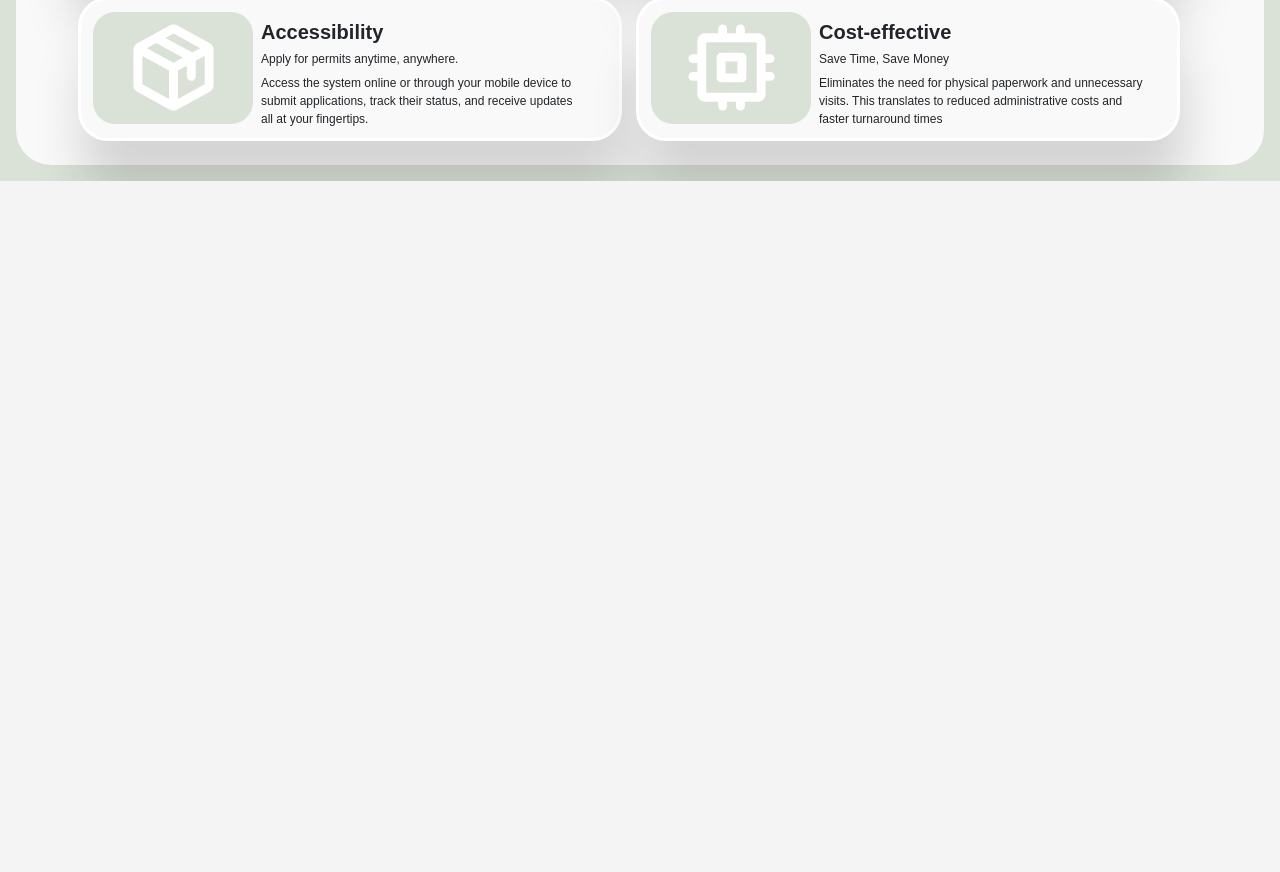
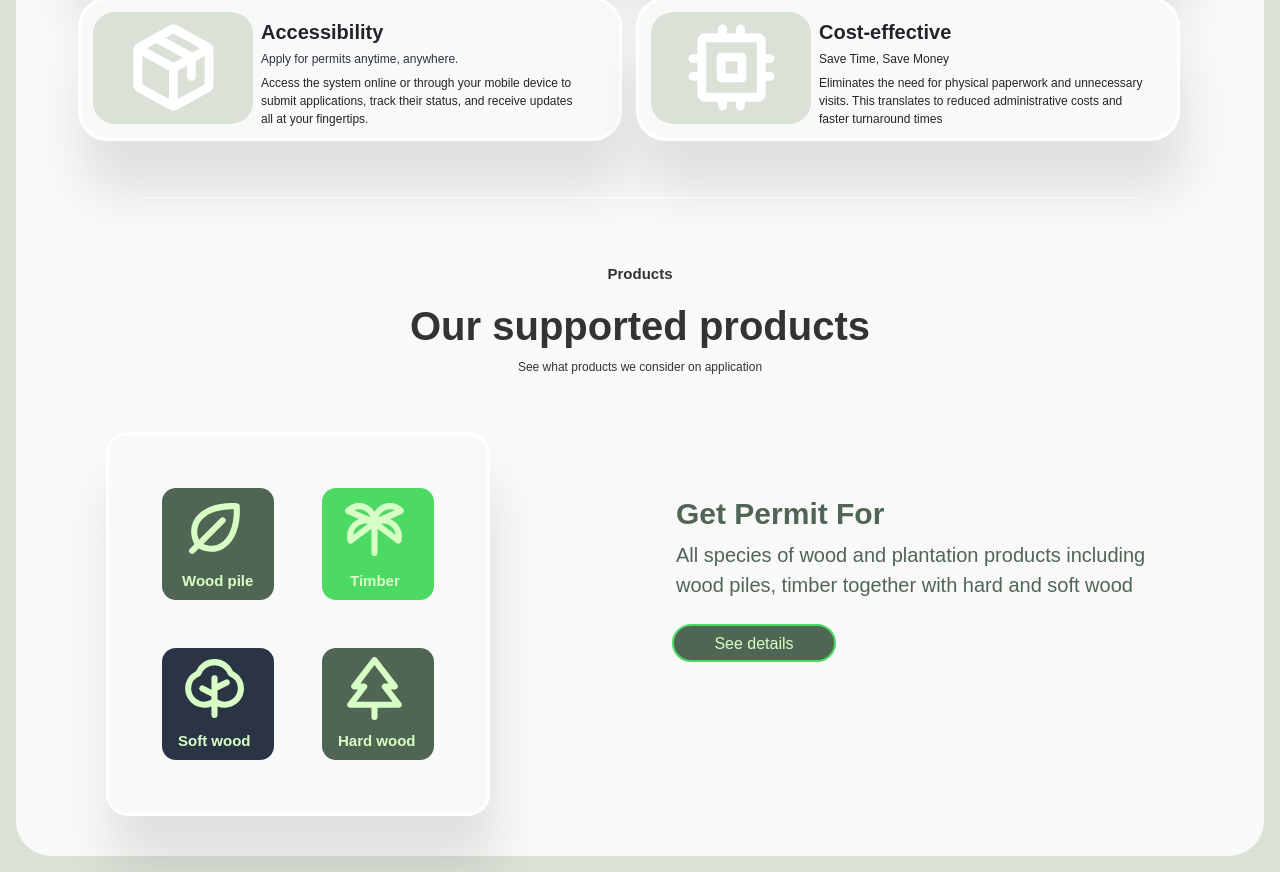
Before and after one commit to Eddieaero/Mpps-Project, a React (Vite) app in the folder Mpps-frontend/: page / in a window 1280 px wide. Shown: the part 943-1815 px from the top of the page. Before the commit the page ends 1124 px from the top, so only its background shows below. Built offline with nearby package versions, Linux system fonts and the light colour scheme.

Commit message:
added product section on the home page

```diff
--- a/Mpps-frontend/src/components/Card/Card1.jsx
+++ b/Mpps-frontend/src/components/Card/Card1.jsx
@@ -1,4 +1,8 @@
 // import React from "react";
+
+import '../../custom-colors.css';
+
+import sectionline from  "../../assets/Line29.svg";
 
 import Container from "react-bootstrap/Container";
 import Row from "react-bootstrap/Row";
@@ -22,12 +26,12 @@ const Card1 = () => {
                     </div>
                     <div className="d-flex col-12 " >
                         <Row>
-                            <Card className="d-flex p-2 m-2 "  style={{backgroundColor: "var(--next-white)", border: "3px solid var(--plain-white)", boxShadow: "-5px 50px 50px rgba(0, 0, 0, 0.15)", borderRadius: "30px", width: "34rem", height: "9rem" }} >
+                            <Card className="d-flex p-2 m-2 "  style={{backgroundColor: "var(--next-white)", border: "3px solid var(--plain-white)", boxShadow: "-5px 50px 50px rgba(0, 0, 0, 0.1)", borderRadius: "30px", width: "34rem", height: "9rem" }} >
                                 <Row className="m-1">
                                     <Col lg={4} className="d-flex  p-2 justify-content-center align-items-center" style={{ backgroundColor: "var(--custom-white)", width: "10rem", height: "7rem", borderRadius: "22px"}}>
                                         <FingerprintSimple style={{color:"var(--plain-white)", margin: "5px"}} className=" " size={95} weight="bold" />
                                     </Col>
-                                    <Col lg={8} className=" flex-row p-2" style={{ overflow: 'auto' }}  >
+                                    <Col lg={8} className=" flex-row p-2 " style={{ overflow: 'auto' }}  >
                                         <h1 style={{ fontSize: "20px ", fontWeight: "bold"}}>Security</h1>
                                         <h2 style={{ fontSize: "12px ", fontWeight: "semibold"}}>Data Security You Can Trust</h2>
                                         <p className="text-right" style={{ fontSize: "12px"}}>
@@ -37,14 +41,14 @@ const Card1 = () => {
                                 </Row>
 
                             </Card>
-                            <Card className="d-flex p-2 m-2"  style={{backgroundColor: "var(--next-white)", border: "3px solid var(--plain-white)", boxShadow: "5px 50px 50px rgba(0, 0, 0, 0.15)", borderRadius: "30px", width: "34rem", height: "9rem" }}>
+                            <Card className="d-flex p-2 m-2"  style={{backgroundColor: "var(--next-white)", border: "3px solid var(--plain-white)", boxShadow: "5px 50px 50px rgba(0, 0, 0, 0.1)", borderRadius: "30px", width: "34rem", height: "9rem" }}>
                                 <Row className="m-1">
                                     <Col lg={4} className="d-flex  p-2 justify-content-center align-items-center" style={{ backgroundColor: "var(--custom-white)", width: "10rem", height: "7rem", borderRadius: "22px"}}>
                                         <Package style={{color:"var(--plain-white)", margin: "5px"}} size={95} weight="bold" />
                                     </Col>
                                     <Col lg={8} className="  flex-row p-2" style={{ overflow: 'auto' }}  >
                                         <h1 style={{ fontSize: "20px ", fontWeight: "bold"}}>Accessibility</h1>
-                                        <h2 style={{ fontSize: "12px ", fontWeight: "semibold"}}>Apply for permits anytime, anywhere.</h2>
+                                        <h2 style={{ color: "var(--dark-blue)", fontSize: "12px ", fontWeight: "semibold"}}>Apply for permits anytime, anywhere.</h2>
                                         <p className="text-right" style={{ fontSize: "12px"}}>
                                         Access the system online or through your mobile device to submit applications, track their status, and receive updates all at your fingertips.</p>
                                     </Col>
@@ -52,7 +56,7 @@ const Card1 = () => {
                             </Card>
                         </Row>
                         <Row>
-                            <Card className="d-flex p-2 m-2"  style={{backgroundColor: "var(--next-white)", border: "3px solid var(--plain-white)", boxShadow: "5px 50px 50px rgba(0, 0, 0, 0.15)", borderRadius: "30px", width: "34rem", height: "9rem" }}>
+                            <Card className="d-flex p-2 m-2"  style={{backgroundColor: "var(--next-white)", border: "3px solid var(--plain-white)", boxShadow: "5px 50px 50px rgba(0, 0, 0, 0.1)", borderRadius: "30px", width: "34rem", height: "9rem" }}>
                                 <Row className="m-1">
                                     <Col lg={4} className="d-flex  p-2 justify-content-center align-items-center" style={{ backgroundColor: "var(--custom-white)", width: "10rem", height: "7rem", borderRadius: "22px"}}>
                                         <CubeTransparent style={{color:"var(--plain-white)", margin: "5px"}} size={95} weight="bold"  />
@@ -66,7 +70,7 @@ const Card1 = () => {
                                 </Col>
                                 </Row>
                             </Card>
-                        <Card className="d-flex p-2 m-2"  style={{backgroundColor: "var(--next-white)", border: "3px solid var(--plain-white)", boxShadow: "5px 50px 50px rgba(0, 0, 0, 0.15)", borderRadius: "30px", width: "34rem", height: "9rem" }}>
+                            <Card className="d-flex p-2 m-2"  style={{backgroundColor: "var(--next-white)", border: "3px solid var(--plain-white)", boxShadow: "5px 50px 50px rgba(0, 0, 0, 0.1)", borderRadius: "30px", width: "34rem", height: "9rem" }}>
                                 <Row className="m-1">
                                     <Col lg={4} className="d-flex  p-2 justify-content-center align-items-center" style={{ backgroundColor: "var(--custom-white)", width: "10rem", height: "7rem", borderRadius: "22px"}}>
                                         <Cpu style={{color:"var(--plain-white)", margin: "5px"}} size={95} weight="bold"  />
@@ -81,12 +85,10 @@ const Card1 = () => {
                                 </Row>
                             </Card>
                         </Row>
-
                     </div>
-
                 </Row>
-                <Row>
-
+                <Row className="m-5">
+                    <img  src={sectionline} alt="" className="sectionline  "/>
                 </Row>
             </Container>
         </div>
--- a/Mpps-frontend/src/components/Card/Card2.jsx
+++ b/Mpps-frontend/src/components/Card/Card2.jsx
@@ -0,0 +1,78 @@
+// import React from "react";
+
+import '../../custom-colors.css';
+import Container from 'react-bootstrap/Container';
+import Row from 'react-bootstrap/Row';
+import Col from 'react-bootstrap/Col';
+import Card from 'react-bootstrap/Card';
+import Button from 'react-bootstrap/Button';
+
+
+import { Leaf } from "@phosphor-icons/react";
+import { TreePalm } from "@phosphor-icons/react";
+import { Tree } from "@phosphor-icons/react";
+import { TreeEvergreen } from "@phosphor-icons/react";
+
+
+const Card2 = () => {
+ return (
+    <div>
+      <Container>
+         <Row>
+            <div className=" flex  text-center p-3">
+               <p className=" d-flex justify-content-center text-center " style={{ fontSize: "15px", fontWeight: "bold" }}>Products</p>
+               <h1 className=" d-flex justify-content-center text-center " style={{ fontSize: "40px", fontWeight: "bold" }}>Our supported products</h1>
+               <p className=" d-flex justify-content-center text-center " style={{ fontSize: "12px", fontWeight: "normal" }}>See what products we consider on application</p>
+            </div>
+            <div className='m-4'>
+               <Row className=' '>
+                  <Col>
+                     <Card className= "d-flex align-items-center flex justify-content-center  p-2" style={{ border: "3px solid var(--plain-white)", backgroundColor: "var(--next-white)", boxShadow: "5px 50px 50px rgba(0, 0, 0, 0.1)", borderRadius: "22px", width: "24rem", height: "24rem"}}>
+                        <Row className='m-0'>
+                           <div className=' align-items-center  m-4 ' style={{ width: "7rem", height: "7rem", backgroundColor: "var(--darkish-green)", borderRadius: "14px"}} >
+                              <Leaf className=' m-2 ' size={65} weight="bold" style={{ color: 'var(--whitish-green)'}}  />
+                              <span className='m-2 text-center ' style={{ fontWeight: "bold", color: "var(--whitish-green)", fontSize: "15px"}}>Wood pile</span>
+                            </div>
+                           <div className='align-items-center  m-4' style={{ width: "7rem", height: "7rem", backgroundColor: "var(--primary-green)", borderRadius: "14px"}} >
+                              <TreePalm className='m-2 ' size={65} weight="bold" color='var(--whitish-green)' />
+                              <span className='m-3  ' style={{ fontWeight: "bold", color: "var(--whitish-green)", fontSize: "15px"}}>Timber</span>
+                           </div>
+                        </Row>
+                        <Row className='m-0'>
+                           <div className='align-items-center  m-4' style={{ width: "7rem", height: "7rem", backgroundColor: "var(--dark-blue)", borderRadius: "14px"}} >
+                              <Tree className=' m-2' size={65} weight="bold" color='var(--whitish-green)' />
+                              <span className='m-1  ' style={{ fontWeight: "bold", color: "var(--whitish-green)", fontSize: "15px"}}>Soft wood</span>
+                           </div>
+                           <div className='align-items-center  m-4' style={{ width: "7rem", height: "7rem", backgroundColor: "var(--darkish-green)", borderRadius: "14px"}} >
+                              <TreeEvergreen className='m-2 ' size={65} weight="bold" color='var(--whitish-green)' />
+                              <span className='m-1  ' style={{ fontWeight: "bold", color: "var(--whitish-green)", fontSize: "15px"}}>Hard wood</span>
+                           </div>
+                        </Row>
+                     </Card>
+                  </Col>
+                  <Col className='m-5 p-3'>
+                     <div>
+                        <Row>
+                           <h1 style={{ fontWeight: "bold", color: "var(--darkish-green)", fontSize: "30px"}}>Get Permit For</h1>
+                        </Row>
+                        <Row>
+                           <p style={{ fontWeight: "normal", color: "var(--darkish-green)", fontSize: "20px"}}>
+                              All species of wood and plantation products including wood piles, timber together with hard and soft wood
+                           </p>
+                           <Button className="m-2 " style={{ borderRadius: "50px", border: " 2px solid var(--primary-green)", backgroundColor: "var(--darkish-green)", color: "var(--whitish-green)", width: "10.25rem", height: "38px"}}>
+                              See details
+                           </Button>
+                        </Row>
+                     </div>
+                   </Col>
+               </Row>
+            </div>
+          </Row>
+      </Container>
+
+    </div>
+ )
+
+}
+
+export default Card2
--- a/Mpps-frontend/src/components/Card/Card3.jsx
+++ b/Mpps-frontend/src/components/Card/Card3.jsx
@@ -0,0 +1,25 @@
+// imoprt React
+
+
+import '../../custom-colors.css';
+import Container from 'react-bootstrap/Container';
+// import Row from 'react-bootstrap/Row';
+// import Col from 'react-bootstrap/Col';
+// import Card from 'react-bootstrap/Card';
+// import Button from 'react-bootstrap/Button';
+
+
+const Card3 = () => {
+
+    return(
+        <div>
+            <Container>
+
+            </Container>
+
+        </div>
+    )
+
+}
+
+export default Card3
--- a/Mpps-frontend/src/custom-colors.css
+++ b/Mpps-frontend/src/custom-colors.css
@@ -7,6 +7,7 @@
     --plain-white: #FFFFFF;
     --next-white: #F9F9F9;
     --plain-black: #000000;
+    --dark-blue: #2B3444;
     /* Define other custom colors */
   }
 
--- a/Mpps-frontend/src/modules/Home/Home.jsx
+++ b/Mpps-frontend/src/modules/Home/Home.jsx
@@ -10,6 +10,8 @@ import Container from "react-bootstrap/Container";
 
 import './Home.css'
 import Card1 from '../../components/Card/Card1';
+import Card2 from '../../components/Card/Card2';
+import Card3 from '../../components/Card/Card3';
 
 
 
@@ -22,7 +24,8 @@ const Home = () =>{
 
             <Container className='  '  style={{ backgroundColor: "var(--next-white)", margin: "1rem", padding: "1rem", maxWidth: "78rem",  borderRadius: "35px" }}>
                 <Card1/>
-                {/* </Card1> */}
+                <Card2/>
+                <Card3/>
             </Container>
 
 
```
Also changed, not shown: Mpps-frontend/src/assets/Line29.svg (added). Lines whose indentation alone changed are shown as unchanged.
